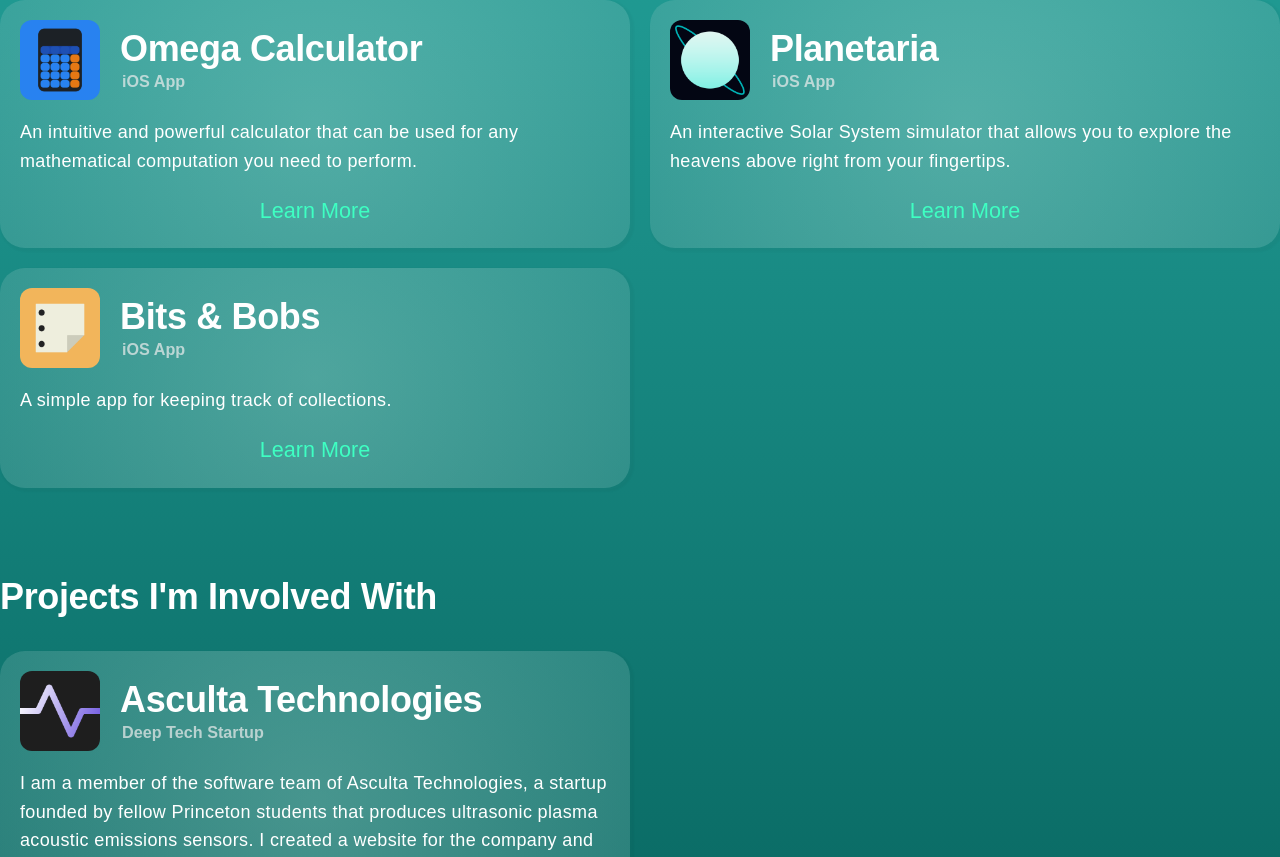
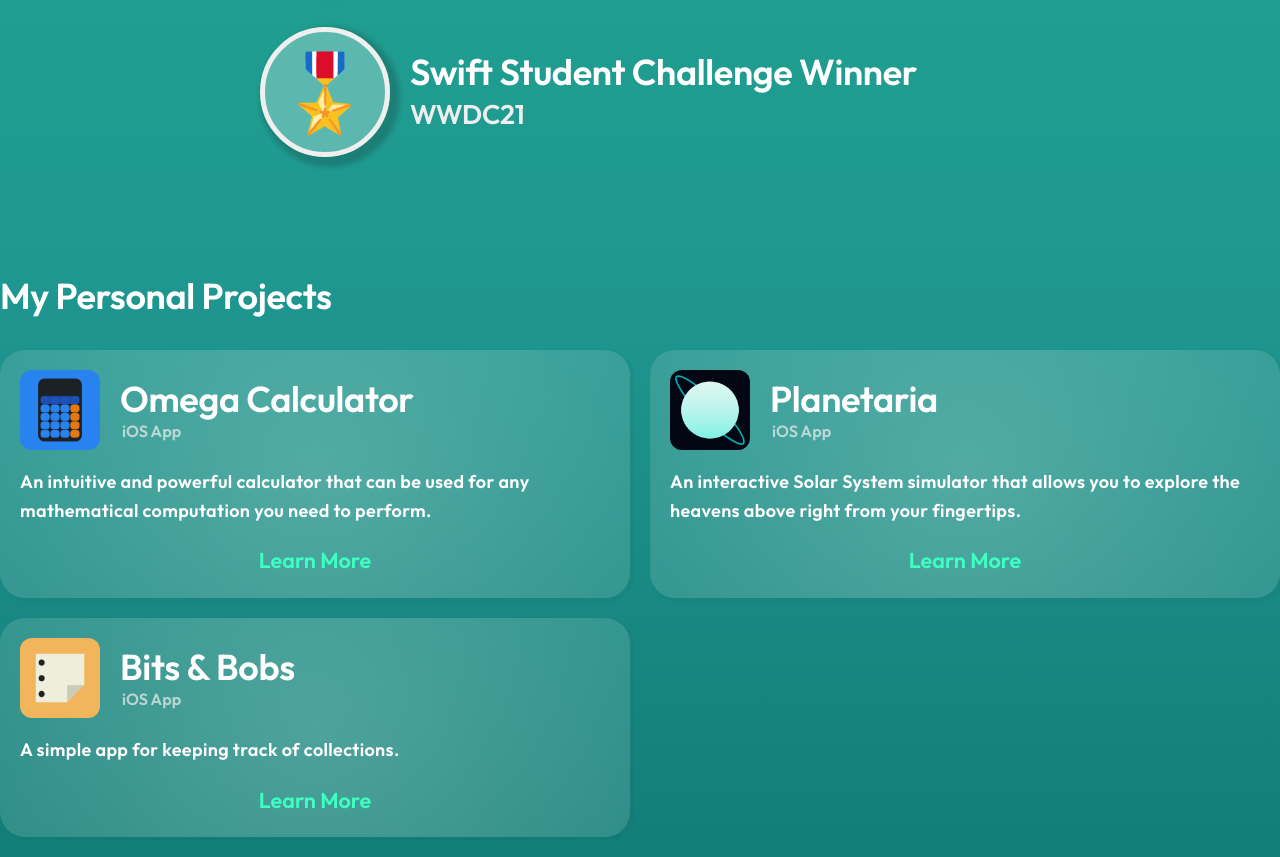
Before and after one commit to joerup/website, a Next.js app: page / in a window 1280 px wide. Shown: the part 1023-1880 px from the top of the page. Built offline with nearby package versions, Linux system fonts and the light colour scheme.

Commit message:
update 2.95

```diff
--- a/src/components/layout.module.css
+++ b/src/components/layout.module.css
@@ -1,6 +1,5 @@
 .container {
-  max-width: 65rem;
-  padding: 0 1rem;
+  padding: 0;
   margin: 3rem auto 0;
   align-content: center;
 }
--- a/src/pages/index.js
+++ b/src/pages/index.js
@@ -11,10 +11,10 @@
   const [viewCategory, setCategory] = useState('all');
 
   return (
-    <div>
-      {/* <Head>
+    <Layout home>
+      <Head>
         <title>{siteTitle}</title>
-      </Head> */}
+      </Head>
 
       <section className={styles.socials}>
         <div>
@@ -101,6 +101,6 @@
       <br/>
       <br/>
       <br/>
-    </div>
+    </Layout>
   )
 }
```
